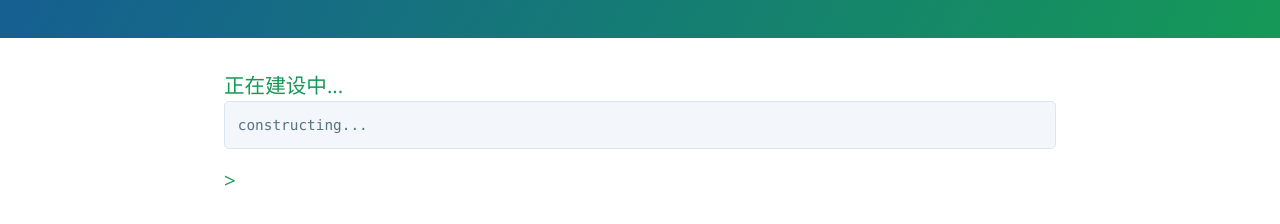
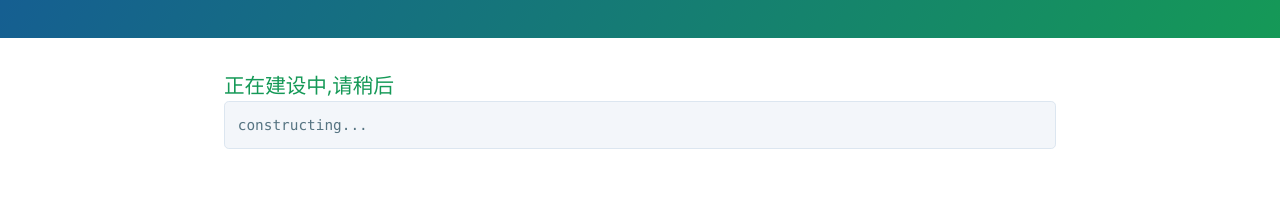
Before and after one commit to AbstractThinks/reactsoucecode, a plain HTML site: page index.html in a window 1280 px wide. Shown: the part 298-522 px from the top of the page. Drawn offline with nearby package versions, Linux system fonts and the light colour scheme.

Commit message:
20160314

```diff
--- a/index.html
+++ b/index.html
@@ -19,7 +19,7 @@
     </section>
 
     <section class="main-content">
-      <h3>正在建设中...<pre>constructing...</pre>></h3>
+      <h3>正在建设中,请稍后<pre>constructing...</pre></h3>
 
     </section>
 
```
